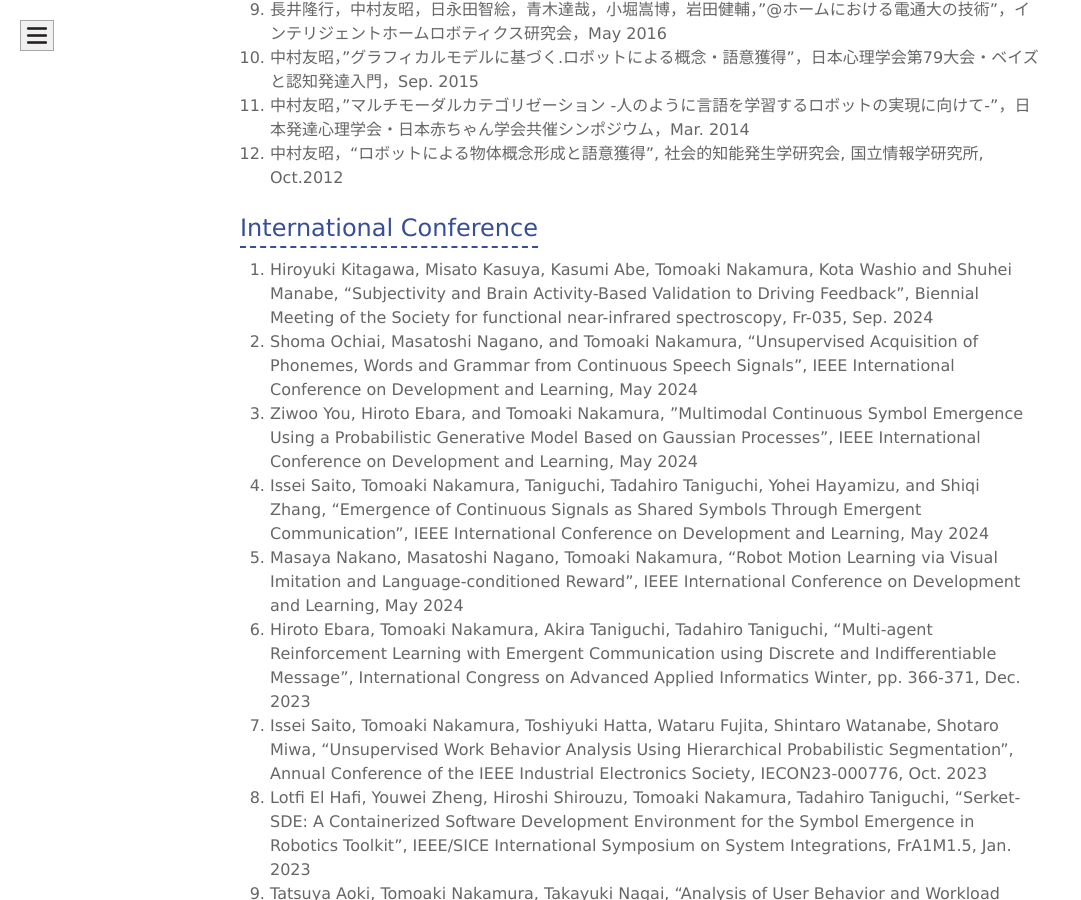
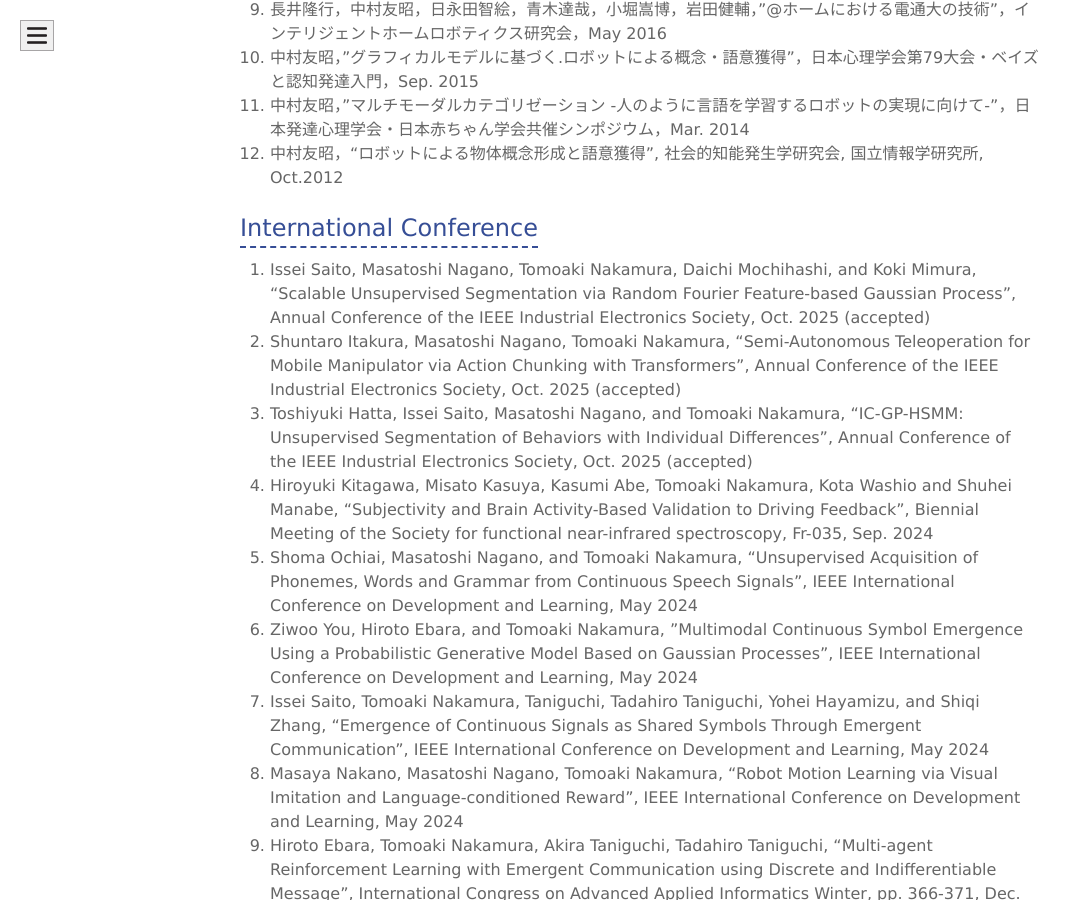
Before and after one commit to naka-lab/naka-lab.github.io, a Jekyll site: the page built from subpages/pub.md, in a window 1280 px wide and 900 px high, scrolled down 5022 px. Shown: the whole window, without its empty margins (0-1081 px from the left). Built offline with Jekyll 4.4.1, drawn with Linux system fonts in a browser that asks for light colours.

Commit message:
Update pub.md

```diff
--- a/subpages/pub.md
+++ b/subpages/pub.md
@@ -90,6 +90,9 @@ layout: default
 
 
 ## International Conference
+1. Issei Saito, Masatoshi Nagano, Tomoaki Nakamura, Daichi Mochihashi, and Koki Mimura, "Scalable Unsupervised Segmentation via Random Fourier Feature-based Gaussian Process", Annual Conference of the IEEE Industrial Electronics Society, Oct. 2025 (accepted)
+1. Shuntaro Itakura, Masatoshi Nagano, Tomoaki Nakamura, "Semi-Autonomous Teleoperation for Mobile Manipulator via Action Chunking with Transformers", Annual Conference of the IEEE Industrial Electronics Society, Oct. 2025 (accepted)
+1. Toshiyuki Hatta, Issei Saito, Masatoshi Nagano, and Tomoaki Nakamura, "IC-GP-HSMM: Unsupervised Segmentation of Behaviors with Individual Differences", Annual Conference of the IEEE Industrial Electronics Society, Oct. 2025 (accepted)
 1. Hiroyuki Kitagawa, Misato Kasuya, Kasumi Abe, Tomoaki Nakamura, Kota Washio and Shuhei Manabe, "Subjectivity and Brain Activity-Based Validation to Driving Feedback", Biennial Meeting of the Society for functional near-infrared spectroscopy, Fr-035, Sep. 2024
 1. Shoma Ochiai, Masatoshi Nagano, and Tomoaki Nakamura, "Unsupervised Acquisition of Phonemes, Words and Grammar from Continuous Speech Signals", IEEE International Conference on Development and Learning, May 2024
 1. Ziwoo You, Hiroto Ebara, and Tomoaki Nakamura, ”Multimodal Continuous Symbol Emergence Using a Probabilistic Generative Model Based on Gaussian Processes”, IEEE International Conference on Development and Learning, May 2024
```
